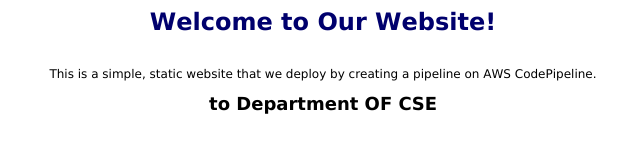
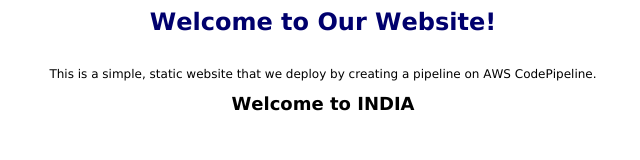
Before and after one commit to harikarthik-agbs/fdpsece, a plain HTML site: page index.html in a window 1280 px wide. Shown: the whole page, without its empty margins (317-957 px from the left). Drawn offline with Linux system fonts and the light colour scheme.

Commit message:
Update index.html

```diff
--- a/index.html
+++ b/index.html
@@ -16,6 +16,6 @@
 <h1 style="margin: 0.0px 0.0px 16.1px 0.0px; text-align: center; font: 24.0px Verdana; color: #00006d; -webkit-text-stroke: #00006d"><span class="s1"><b>Welcome to Our Website!</b></span></h1>
 <p class="p2"><span class="s1"></span><br></p>
 <p class="p3"><span class="s1">This is a simple, static website that we deploy by creating a pipeline on AWS CodePipeline.</span></p>
-<h2 style="margin: 0.0px 0.0px 14.9px 0.0px; text-align: center; font: 18.0px Verdana; -webkit-text-stroke: #000000"><span class="s1"><b> to Department OF CSE</b></span></h2>
+<h2 style="margin: 0.0px 0.0px 14.9px 0.0px; text-align: center; font: 18.0px Verdana; -webkit-text-stroke: #000000"><span class="s1"><b> Welcome to INDIA</b></span></h2>
 </body>
 </html>
```
